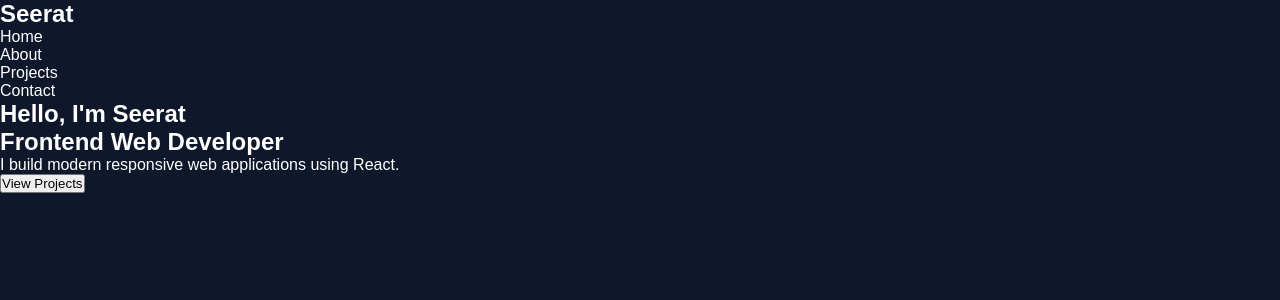
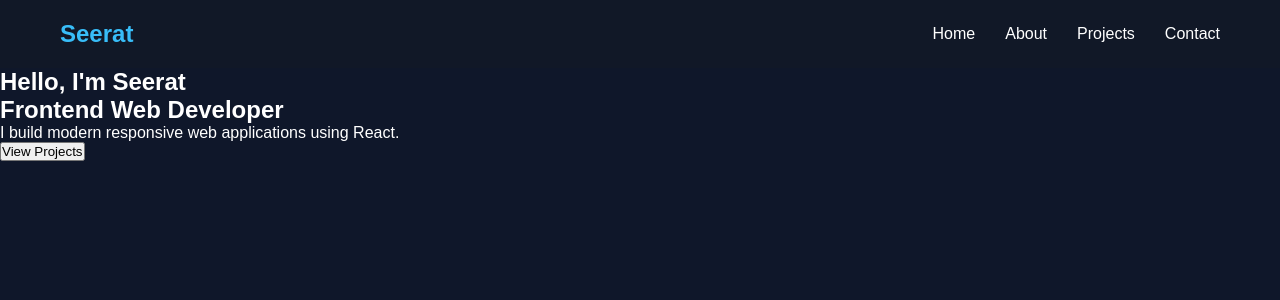
Before and after one commit to seeratfatimaworks-blip/Portfolio-Project, a React (Vite) app: page / in a window 1280 px wide. Shown: the top 300 px of the page. Built offline with nearby package versions, Linux system fonts and the light colour scheme.

Commit message:
Latest Changes in CSS

```diff
--- a/src/index.css
+++ b/src/index.css
@@ -9,3 +9,21 @@ body {
   background: #0f172a;
   color:white;
 }
+
+.navbar {
+  display: flex;
+  justify-content:space-between;
+  align-items:center;
+  padding: 20px 60px;
+  background:#111827;
+}
+
+.logo {
+  color: #38bdf8;
+}
+
+.nav-links {
+  display:flex;
+  gap:30px;
+  list-style:none;
+}
```
